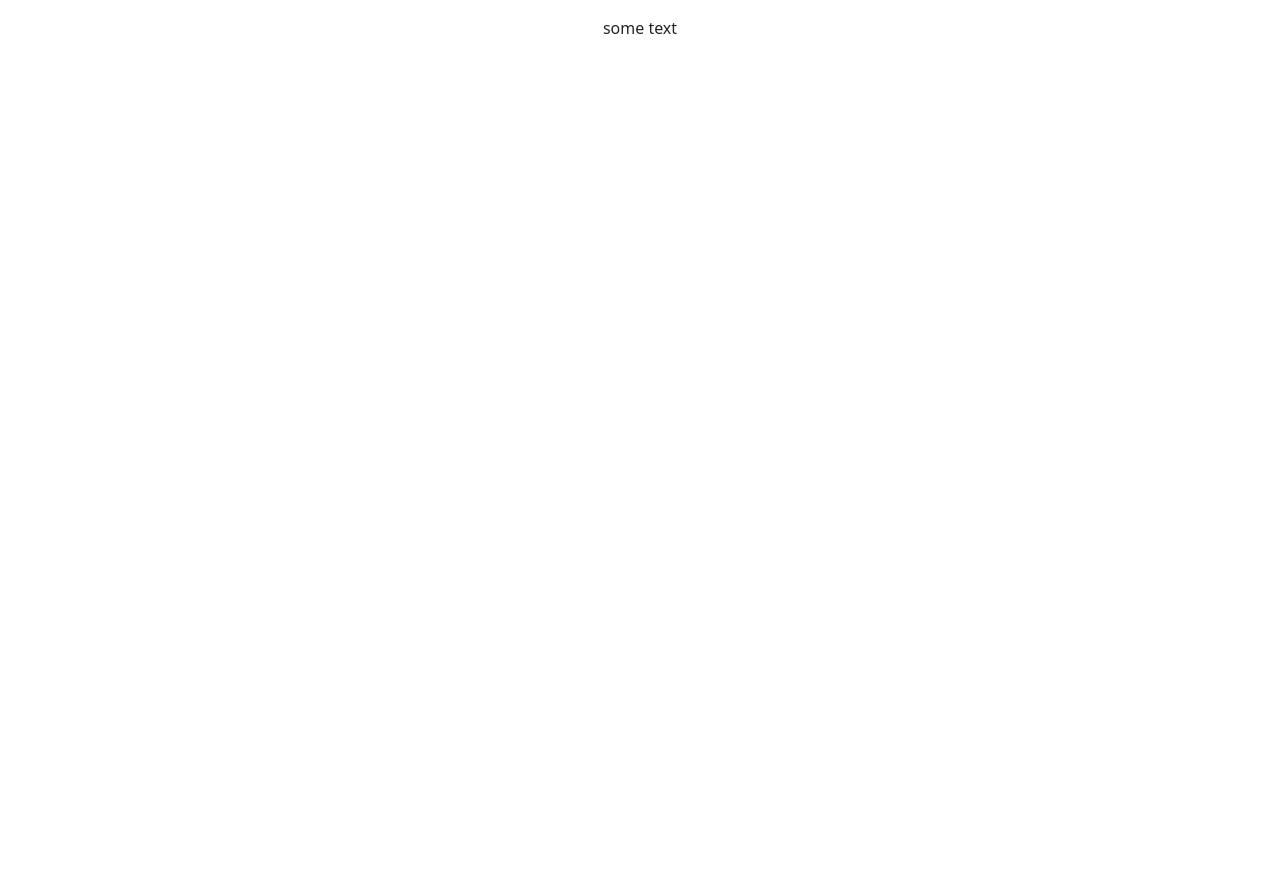
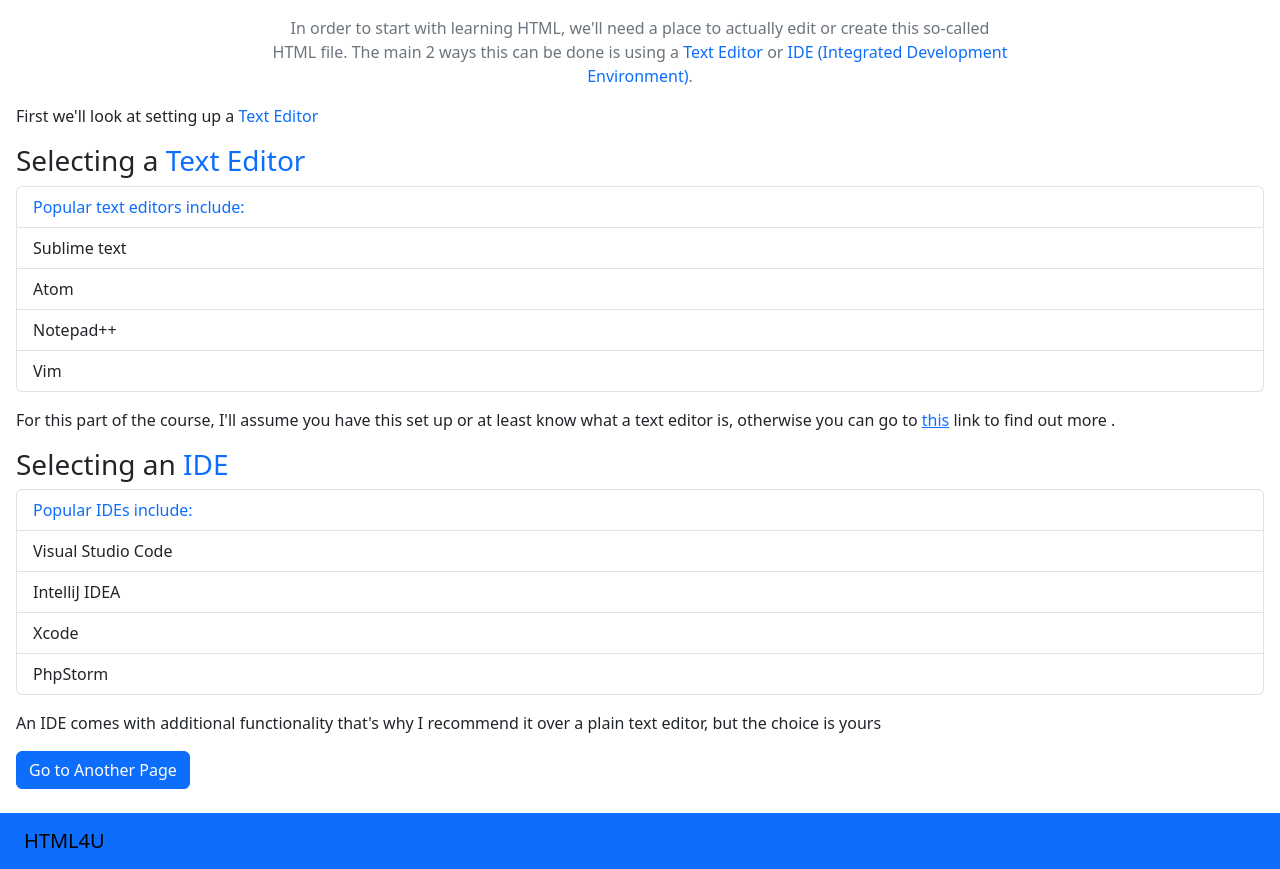
Before and after one commit to jeproch/Learn-html, a React (Vite) app: page / in a window 1280 px wide. Shown: the part 349-1218 px from the top of the page. Before the commit the page ends 800 px from the top, so only its background shows below. Built offline with nearby package versions, Linux system fonts and the light colour scheme.

Commit message:
content commit

```diff
--- a/package.json
+++ b/package.json
@@ -12,7 +12,8 @@
   "dependencies": {
     "bootstrap": "^5.3.3",
     "react": "^18.2.0",
-    "react-dom": "^18.2.0"
+    "react-dom": "^18.2.0",
+    "react-router-dom": "^6.23.0"
   },
   "devDependencies": {
     "@types/react": "^18.2.66",
--- a/src/App.tsx
+++ b/src/App.tsx
@@ -1,14 +1,15 @@
-import Heading from "./components/Heading";
-import Introduction from "./components/Introduction";
-import Info from "./components/Info";
+import { BrowserRouter as Router, Routes, Route } from "react-router-dom";
+import HomePage from "./pages/HomePage";
+import AnotherPage from "./pages/AnotherPage";
 
 const App = () => {
   return (
-    <div>
-      <Heading></Heading>
-      <Introduction></Introduction>
-      <Info></Info>
-    </div>
+    <Router>
+      <Routes>
+        <Route path="/" element={<HomePage />} />
+        <Route path="/another-page" element={<AnotherPage />} />
+      </Routes>
+    </Router>
   );
 };
 
--- /dev/null
+++ b/src/components/AnotherComponent.tsx
@@ -0,0 +1,5 @@
+const AnotherComponent = () => {
+  return <p>Hi</p>;
+};
+
+export default AnotherComponent;
--- /dev/null
+++ b/src/components/BottomBar.tsx
@@ -0,0 +1,11 @@
+const BottomBar = () => {
+  return (
+    <>
+      <nav className="navbar navbar-expand-lg bg-primary mt-4">
+        <a className="navbar-brand mx-4">HTML4U</a>
+      </nav>
+    </>
+  );
+};
+
+export default BottomBar;
--- a/src/components/Heading.tsx
+++ b/src/components/Heading.tsx
@@ -1,7 +1,7 @@
 const Heading = () => {
   return (
     <>
-      <h1 className="text-center text-primary">Html Tutorial</h1>
+      <h1 className="text-center text-primary mt-3">Html Tutorial</h1>
       <h2 className="text-center text-primary">Learn HTML for free!</h2>
     </>
   );
--- a/src/components/Info.tsx
+++ b/src/components/Info.tsx
@@ -1,8 +1,20 @@
 const Info = () => {
   return (
-    <>
-      <p className="text-center">some text</p>
-    </>
+    <div className="container">
+      <div className="row justify-content-center">
+        <div className="col-md-8">
+          <p className="text-center text-secondary">
+            In order to start with learning HTML, we'll need a place to actually
+            edit or create this so-called HTML file. The main 2 ways this can be
+            done is using a <span className="text-primary">Text Editor</span> or{" "}
+            <span className="text-primary">
+              IDE (Integrated Development Environment)
+            </span>
+            .
+          </p>
+        </div>
+      </div>
+    </div>
   );
 };
 
--- a/src/components/Introduction.tsx
+++ b/src/components/Introduction.tsx
@@ -1,7 +1,8 @@
 const Introduction = () => {
   return (
     <>
-      <h3 className="text-center" style={{ marginBottom: "3rem" }}>
+      <div className="mx-3">
+        <h3 className="text-center" style={{ marginBottom: "2rem" }}>
           What is HTML?
         </h3>
         <ul className="list-group" style={{ marginBottom: "1rem" }}>
@@ -18,6 +19,7 @@ const Introduction = () => {
             Universally understood by web browsers
           </li>
         </ul>
+      </div>
     </>
   );
 };
--- /dev/null
+++ b/src/components/Sections/IDESection.tsx
@@ -0,0 +1,31 @@
+import { Link } from "react-router-dom";
+
+const IDESection = () => {
+  return (
+    <>
+      <div className="mx-3 text-start">
+        <h3>
+          Selecting an <span className="text-primary">IDE</span>
+        </h3>
+        <ul className="list-group">
+          <li className="text-primary list-group-item">
+            Popular IDEs include:
+          </li>
+          <li className="list-group-item">Visual Studio Code</li>
+          <li className="list-group-item">IntelliJ IDEA</li>
+          <li className="list-group-item">Xcode</li>
+          <li className="list-group-item">PhpStorm</li>
+        </ul>
+        <p className="mt-3">
+          An IDE comes with additional functionality that's why I recommend it
+          over a plain text editor, but the choice is yours
+        </p>
+        <Link to="/another-page" className="btn btn-primary">
+          Go to Another Page
+        </Link>
+      </div>
+    </>
+  );
+};
+
+export default IDESection;
--- /dev/null
+++ b/src/components/Sections/TextEditorSection.tsx
@@ -0,0 +1,32 @@
+const TextEditorSection = () => {
+  return (
+    <>
+      <div className="text-start mx-3">
+        <p>
+          First we'll look at setting up a{" "}
+          <span className="text-primary">Text Editor</span>
+        </p>
+        <h3>
+          Selecting a <span className="text-primary">Text Editor</span>
+        </h3>
+        <ul className="list-group">
+          <li className="text-primary list-group-item">
+            Popular text editors include:
+          </li>
+          <li className="list-group-item">Sublime text</li>
+          <li className="list-group-item">Atom</li>
+          <li className="list-group-item">Notepad++</li>
+          <li className="list-group-item">Vim</li>
+        </ul>
+        <p className="mt-3">
+          For this part of the course, I'll assume you have this set up or at
+          least know what a text editor is, otherwise you can go to{" "}
+          <a href="https://www.w3schools.com/html/html_editors.asp">this</a>{" "}
+          link to find out more .
+        </p>
+      </div>
+    </>
+  );
+};
+
+export default TextEditorSection;
--- /dev/null
+++ b/src/pages/AnotherPage.tsx
@@ -0,0 +1,12 @@
+import AnotherComponent from "../components/AnotherComponent";
+
+const AnotherPage = () => {
+  return (
+    <div>
+      <h1>Another Page</h1>
+      <AnotherComponent />
+    </div>
+  );
+};
+
+export default AnotherPage;
--- /dev/null
+++ b/src/pages/HomePage.tsx
@@ -0,0 +1,21 @@
+import Heading from "../components/Heading";
+import Introduction from "../components/Introduction";
+import Info from "../components/Info";
+import TextEditorSection from "../components/Sections/TextEditorSection";
+import IDESection from "../components/Sections/IDESection";
+import BottomBar from "../components/BottomBar";
+
+const HomePage = () => {
+  return (
+    <div>
+      <Heading />
+      <Introduction />
+      <Info />
+      <TextEditorSection />
+      <IDESection />
+      <BottomBar />
+    </div>
+  );
+};
+
+export default HomePage;
```
Also changed, not shown: 1 other file (tests, documents, lock files or other folders). Lines whose indentation alone changed are shown as unchanged.
